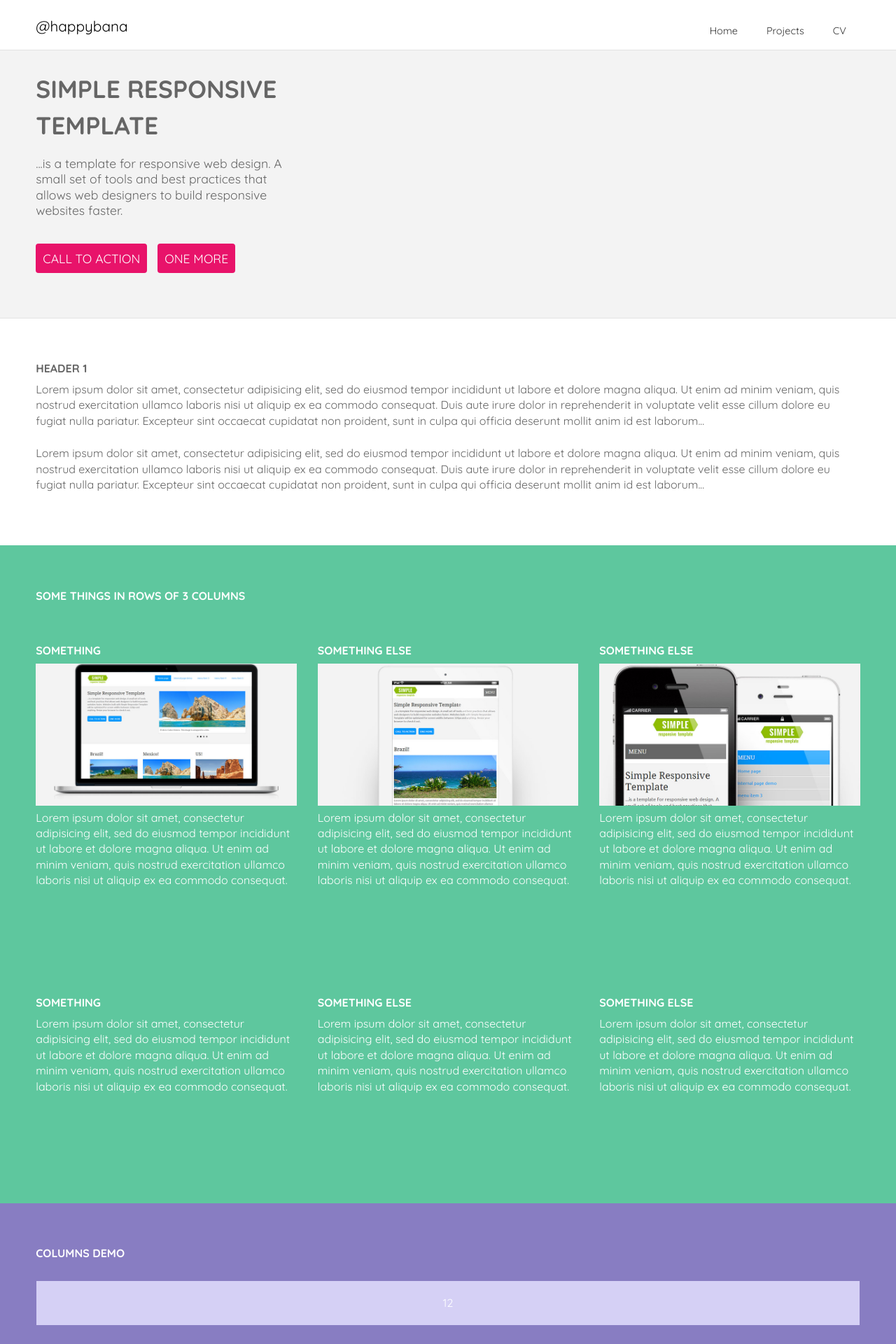
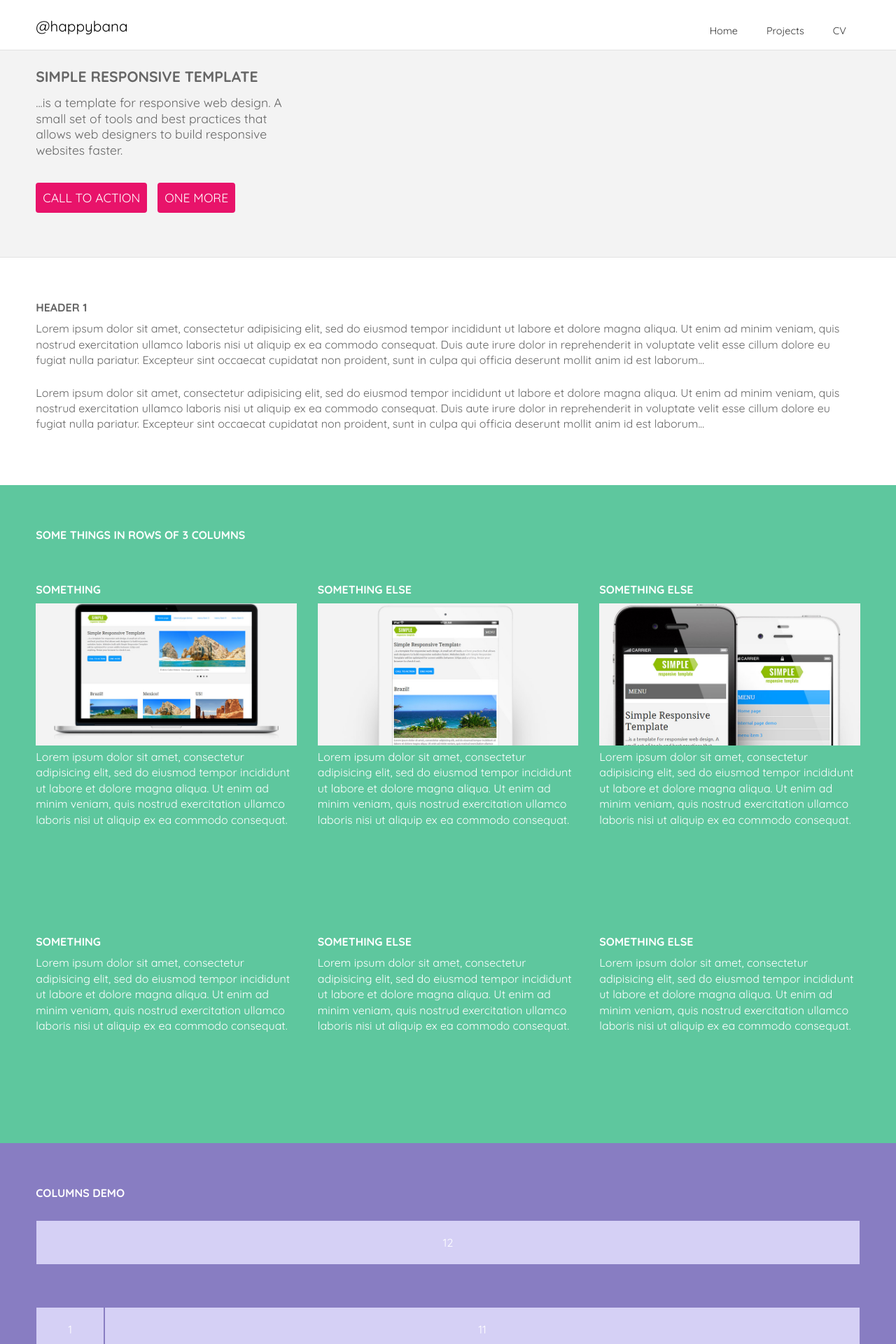
Before and after one commit to banbanbana/happybana.github.io, a Jekyll site: the page colorblocks.html, which Jekyll copies as it is, in a window 1280 px wide. Shown: the top 1920 px of the page at 70% size. Built offline with Jekyll 4.4.1, drawn with Linux system fonts in a browser that asks for light colours; some web fonts are replaced.

Commit message:
Update colorblocks-style.css

```diff
--- a/css/colorblocks-style.css
+++ b/css/colorblocks-style.css
@@ -480,7 +480,7 @@ LARGE VIEWING SIZE
 This is for the larger monitors and possibly full screen viewers.
 */
 @media only screen and (min-width: 1240px) {
-#hero h1{ font-size:2em;}
+#hero h1{ font-size:1.2em;}
 }
 
 /*
```
